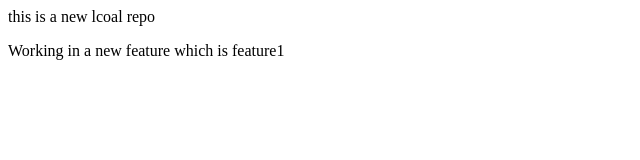
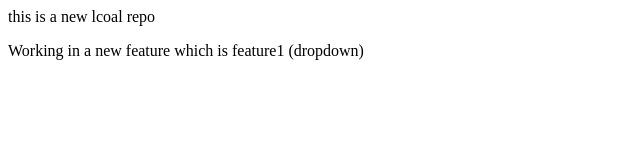
Before and after one commit to samrddhi-chara/localrepo, a plain HTML site: page index.html in a window 1280 px wide. Shown: the full height of the page, 0-640 px from the left. Drawn offline with Linux system fonts and the light colour scheme.

Commit message:
dropdown added

```diff
--- a/index.html
+++ b/index.html
@@ -1,2 +1,2 @@
 <p>this is a new lcoal repo</p>
-<p>Working in a new feature which is feature1</p>
+<p>Working in a new feature which is feature1 (dropdown)</p>
```
